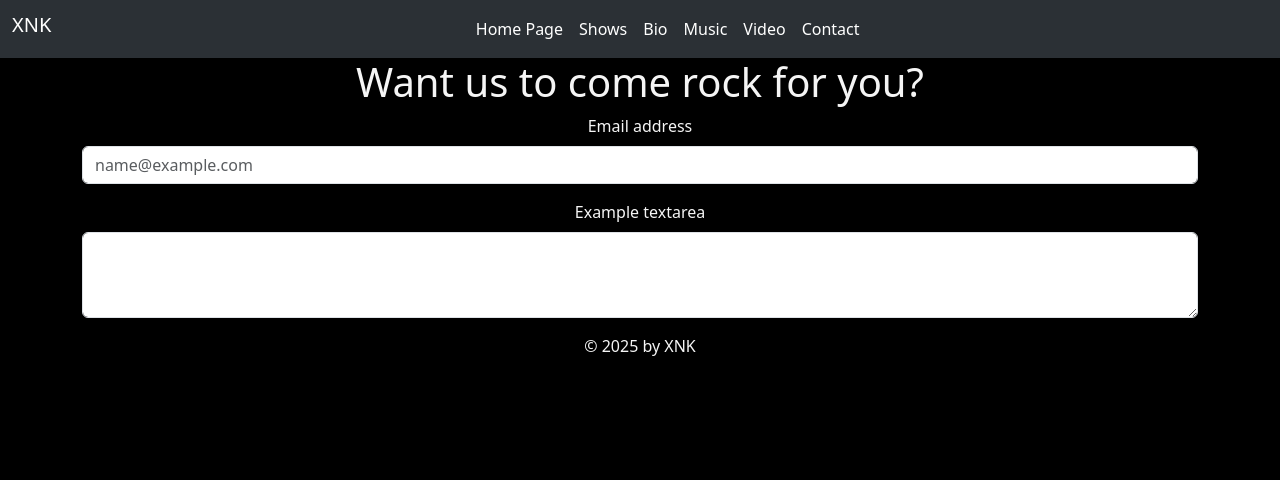
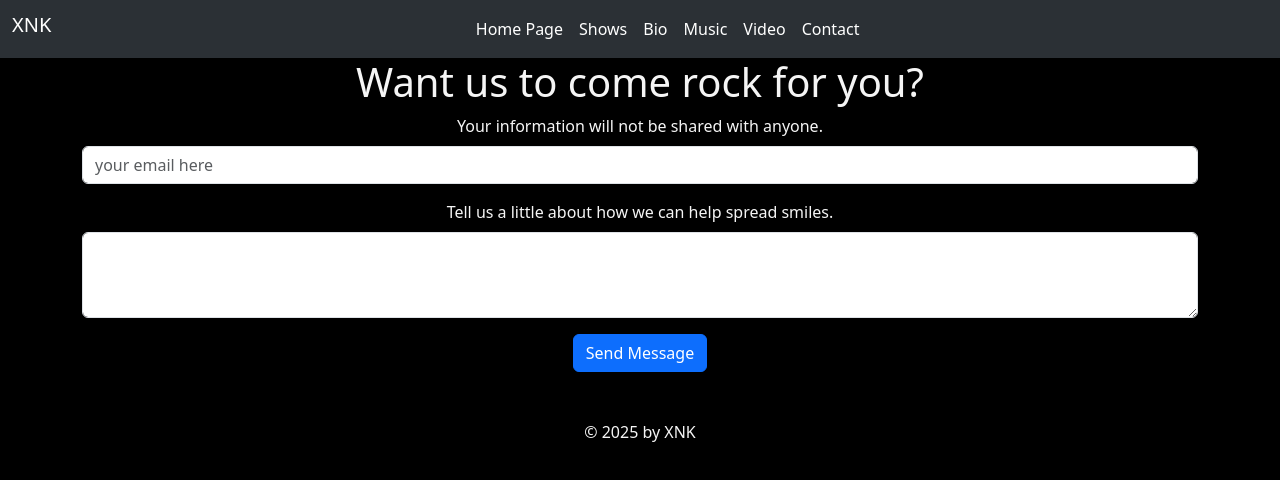
Before and after one commit to Aaron-Quickstart/tester_projects, a React (Vite) app in the folder XNKwebsite/website_for_xnk_react/: page /contact in a window 1280 px wide. Shown: the top 480 px of the page. Built offline with nearby package versions, Linux system fonts and the light colour scheme.

Commit message:
nearing completion

```diff
--- a/XNKwebsite/website_for_xnk_react/src/pages/Contact.jsx
+++ b/XNKwebsite/website_for_xnk_react/src/pages/Contact.jsx
@@ -1,5 +1,7 @@
 import Form from 'react-bootstrap/Form';
 import Container from "react-bootstrap/esm/Container";
+import Button from 'react-bootstrap/Button';
+
 import FooterNote from "../componets/FooterNote";
 import NavigationLinks from "../componets/NavigationLinks";
 
@@ -16,19 +18,20 @@ export default function Contact()
     <NavigationLinks/>
         <h1>Want us to come rock for you?</h1>
         <Container>
-            <Form>
-                <Form.Group className="mb-3" controlId="exampleForm.ControlInput1">
-                <Form.Label>Email address</Form.Label>
-                <Form.Control type="email" placeholder="name@example.com" />
+            <Form action=''>
+                <Form.Group className="mb-3" controlId="userEmail">
+                <Form.Label>Your information will not be shared with anyone.</Form.Label>
+                <Form.Control type="email" placeholder="your email here" />
                 </Form.Group>
-                <Form.Group className="mb-3" controlId="exampleForm.ControlTextarea1">
-                <Form.Label>Example textarea</Form.Label>
+                <Form.Group className="mb-3" controlId="userMessage">
+                <Form.Label>Tell us a little about how we can help spread smiles.</Form.Label>
                 <Form.Control as="textarea" rows={3} />
                 </Form.Group>
+                <Button>Send Message</Button>
             </Form>
         </Container>
 
-
+        <br/><br/>
         <FooterNote/>
     </>
 
```
